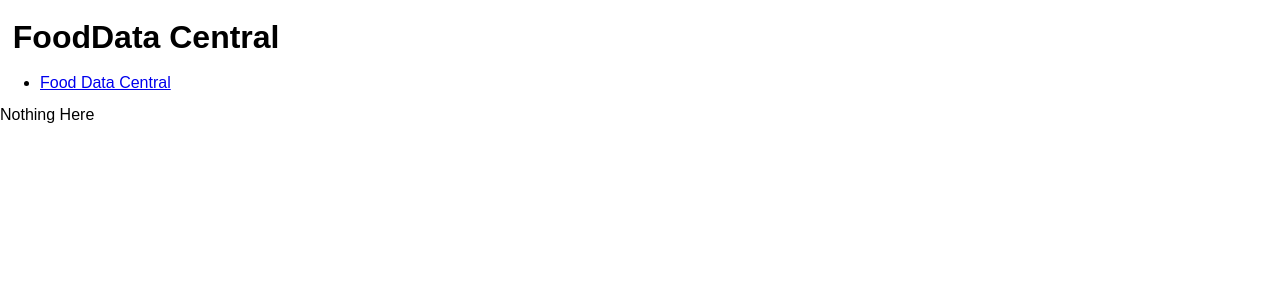
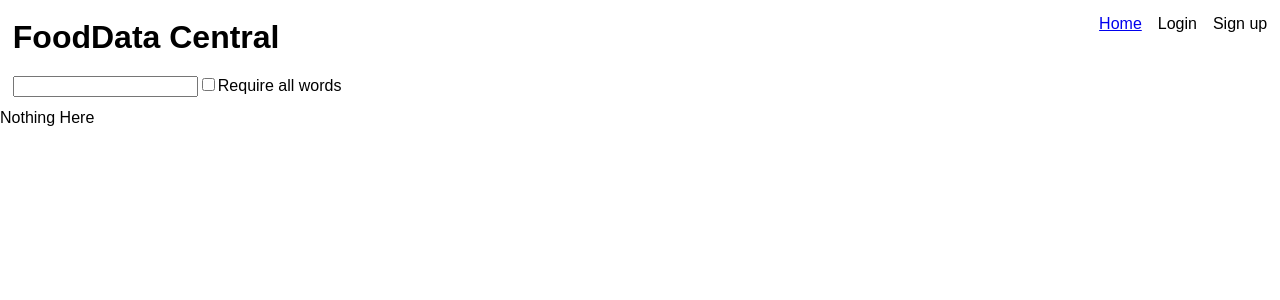
Before and after one commit to Schnorschel/food-data-central, a React (Create React App) app: page /Search/1/1/1/1 in a window 1280 px wide. Shown: the top 300 px of the page. Built offline with nearby package versions, Linux system fonts and the light colour scheme.

Commit message:
Search field moved to App.js favicon updated to USDA's favicon Parameterized Search page Removed Search button Implemented search with Enter key

```diff
--- a/package.json
+++ b/package.json
@@ -30,6 +30,9 @@
     "stylelint-config-standard": "^19.0.0"
   },
   "dependencies": {
+    "@fortawesome/fontawesome-svg-core": "^1.2.26",
+    "@fortawesome/free-solid-svg-icons": "^5.12.0",
+    "@fortawesome/react-fontawesome": "^0.1.8",
     "axios": "^0.19.0",
     "json": "^9.0.6",
     "react": "^16.12.0",
--- a/src/App.jsx
+++ b/src/App.jsx
@@ -1,28 +1,54 @@
-import React from 'react'
-import { BrowserRouter as Router, Link, Route, Switch } from 'react-router-dom'
-import Page from './pages/Page'
+import React, { useState, useEffect } from 'react'
+import {
+  BrowserRouter as Router,
+  Link,
+  Route,
+  Switch,
+  Redirect,
+} from 'react-router-dom'
+import HomePage from './pages/HomePage'
 import FoodDetail from './pages/FoodDetail'
-import FoodDataCentral from './pages/FoodDataCentral'
+import FoodSearch from './pages/FoodSearch'
 import NotFound from './pages/NotFound'
 
+// prettier-ignore
 const App = () => {
+  const [searchTerm, setSearchTerm] = useState()
+  const [requireAllWords, setRequireAllWords] = useState('anyWord')
+  const [searchNow, setSearchNow] = useState(false)
+
   return (
       <Router>
-      <header>
-        <h1>FoodData Central</h1>
+      {searchNow ? <Redirect to={`/Search/${searchTerm}/${requireAllWords}/1`} /> : null}
+        <header className="rootHeader">
+          <h1 className="siteHeader">FoodData Central</h1>
           <nav>
             <ul>
-            <li>
-              <Link to="/">Food Data Central</Link>
-            </li>
+              <li><Link to="/">Home</Link></li>
+              <li>Login</li>
+              <li>Sign up</li>
               {/* <li>
                 <Link to="/1">Page 1</Link>
               </li> */}
             </ul>
           </nav>
           </header>
+          <section className="searchTermCont">
+          <input type="text" name="SearchTerm" value={searchTerm} onChange={e => setSearchTerm(e.target.value)} onKeyPress={e => {if (e.key === 'Enter') {setSearchNow(true)}}}/>
+          {/* <select name="database" defaultChecked="All" onChange={e => setDatabase(e.target.value)} >
+            <option name="database" value="All">All Databases</option>
+            <option name="database" value="Survey (FNDDS)">Survey (FNDDS)</option>
+            <option name="database" value="Foundation">Foundation</option>
+            <option name="database" value="Branded">Branded</option>
+            <option name="database" value="SR Legacy">SR Legacy</option>
+          </select> */}
+          <input type="checkbox" name="requireAllWords" value="true" checked={requireAllWords === 'allWords'} onClick={e => setRequireAllWords(e.target.checked ? 'allWords' : 'anyWord')} />Require all words
+          {/* <button name="Search" className="searchButton" onClick={handleNewSearch}>Search</button> */}
+          {/* <span className="searchButton"><Link to={`/Search/${searchTerm}/${requireAllWords}/1`}>Search</Link></span> */}
+        </section>
         <Switch>
-        <Route exact path="/" component={FoodDataCentral}></Route>
+          <Route exact path="/" component={HomePage}></Route>
+          <Route exact path="/Search/:SearchTerm/:RequireAllWords/:PageNum" component={FoodSearch}></Route>
           <Route exact path="/foodDetail/:fdcId" component={FoodDetail}></Route>
           {/* <Route exact path="/2" component={Page2}></Route> */}
           <Route path="*" component={NotFound}></Route>
--- a/src/components/PageSelector.jsx
+++ b/src/components/PageSelector.jsx
@@ -1,4 +1,10 @@
 import React from 'react'
+import { FontAwesomeIcon } from '@fortawesome/react-fontawesome'
+import { faChevronLeft } from '@fortawesome/free-solid-svg-icons'
+import { faChevronRight } from '@fortawesome/free-solid-svg-icons'
+
+const ltChevron = <FontAwesomeIcon icon={faChevronLeft} />
+const gtChevron = <FontAwesomeIcon icon={faChevronRight} />
 
 const PageSelector = props => {
   const pages = []
@@ -45,7 +51,7 @@
           {el.label === '...' ? <span className="ellipsis" key={i}><i className="fas fa-ellipsis-h"></i></span> :
           //  el.label === '<' ? <button className={'pageButton' + (el.page === props.currentPage ? ' thisPage' : '')} key={i} value={el.page} onClick={props.handleButtonClick}><i className="fas fa-chevron-left"></i></button> :
           //  el.label === '>' ? <button className={'pageButton' + (el.page === props.currentPage ? ' thisPage' : '')} key={i} value={el.page} onClick={props.handleButtonClick}><i className="fas fa-chevron-right"></i></button> :
-          <button className={'pageButton' + (el.page === props.currentPage ? ' thisPage' : '')} key={i} value={el.page} onClick={props.handleButtonClick}>{el.label}</button> //  === '<' ? <i class="fas fa-chevron-left"></i> : el.label === '>' ? <i class="fas fa-chevron-right"></i> : el.label
+          <button className={'pageButton' + (el.page === props.currentPage ? ' thisPage' : '')} key={i} value={el.page} onClick={props.handleButtonClick}>{el.label}</button> // === '<' ? ltChevron : el.label === '>' ? gtChevron : el.label}</button> //  === '<' ? <i class="fas fa-chevron-left"></i> : el.label === '>' ? <i class="fas fa-chevron-right"></i> : el.label
           }
         </>)
       })}
--- a/src/index.css
+++ b/src/index.css
@@ -27,14 +27,48 @@
   margin: 0;
   font-weight: bolder;
 }
+
 .searchTermCont {
   width: 100%;
   margin-left: 1%;
   margin-bottom: 1%;
 }
 
+nav {
+  margin-right: 1%;
+}
+
+nav ul {
+  list-style-type: none;
+  display: flex;
+  padding: 0;
+}
+
+nav ul li {
+  padding: 0;
+  margin: 0;
+  margin-left: 1rem;
+}
+
+.rootHeader {
+  display: flex;
+  justify-content: space-between;
+  width: 100%;
+}
+
+.siteHeader {
+  display: inline;
+}
+
 .searchButton {
   margin: 0 3px;
+  border: 2px solid black;
+  border-radius: 5px;
+  padding: 2px;
+}
+.searchButton a {
+  color: black;
+  text-decoration: none;
 }
 
 .foodTilesCont {
@@ -59,6 +93,9 @@
   justify-content: center;
 }
 
+.resultStats {
+  margin-left: 1%;
+}
 .thisPage {
   background-color: black;
   color: white;
@@ -86,16 +123,47 @@
 
 .nutrientCont {
   /* border: solid 1px black; */
+  /* border-collapse: collapse; */
+  border-spacing: 0;
+}
+
+.nutrientCont td {
+  /* border: solid 1px black; */
+  padding-bottom: 2px;
 }
 
 .tableLabel {
   text-align: right;
   font-weight: bold;
   vertical-align: top;
+  white-space: nowrap;
 }
 
-.tableValue {
+.tableValueMs {
   vertical-align: bottom;
+  text-align: right;
+  padding-left: 4px;
+  padding-right: 0;
+  /* margin-right: 0; */
+}
+
+.tableValueLs {
+  padding-left: 0;
+  /* margin-left: 0; */
+}
+
+.tableDecimalPoint {
+  padding-left: 0;
+  padding-right: 0;
+}
+
+.tableValueUnit {
+  width: 100%;
+}
+
+.foodTitleCont {
+  text-align: left;
+  padding-bottom: 4px;
 }
 
 .foodTitle {
--- a/src/pages/FoodDetail.jsx
+++ b/src/pages/FoodDetail.jsx
@@ -20,30 +20,40 @@
     getNutrientData()
   }, [])
 
+  const decimalToString = decimal => {
+    let sDec = decimal.toString()
+    if (!sDec.includes('.')) sDec += '.0'
+    return sDec.split('.')
+  }
+
+  // prettier-ignore
   return (
     <section className="NutritionCont">
       {nutrientData && (
         <table className="nutrientCont">
           <thead>
             <tr>
-              <th colSpan="2" className="foodTitle">
-                {nutrientData.description}
+              <th colSpan="5" className="foodTitleCont">
+                <span className="foodTitle">{nutrientData.description}</span> <span className="foodCaption">(per 100 g)</span>
               </th>
             </tr>
-            <tr>
+            {/* <tr>
               <td colSpan="2" className="foodCaption">
                 (per 100 g)
               </td>
-            </tr>
+            </tr> */}
           </thead>
           <tbody>
-            {nutrientData.foodNutrients.map((nutrient, index) => {
+            {nutrientData.foodNutrients
+              .filter(n => !isNaN(n.amount))
+              .map((nutrient, index) => {
                 return (
                   <tr key={index}>
                     <td className="tableLabel">{nutrient.nutrient.name}:</td>
-                  <td className="tableValue">
-                    {nutrient.amount} {nutrient.nutrient.unitName}
-                  </td>
+                    <td className="tableValueMs">{decimalToString(nutrient.amount)[0]}</td>
+                    <td className="tableDecimalPoint">{decimalToString(nutrient.amount)[1] === '0' ? '' : '.'}</td>
+                    <td className="tableValueLs">{decimalToString(nutrient.amount)[1] === '0' ? '' : decimalToString(nutrient.amount)[1]}</td>
+                    <td className="tableValueUnit">&nbsp;{nutrient.nutrient.unitName}</td>
                   </tr>
                 )
               })}
```
Also changed, not shown: src/pages/FoodSearch.jsx (renamed from src/pages/FoodDataCentral.jsx, +37 -29 lines), 2 other files (tests, documents, lock files or other folders). Lines whose indentation alone changed are shown as unchanged.
